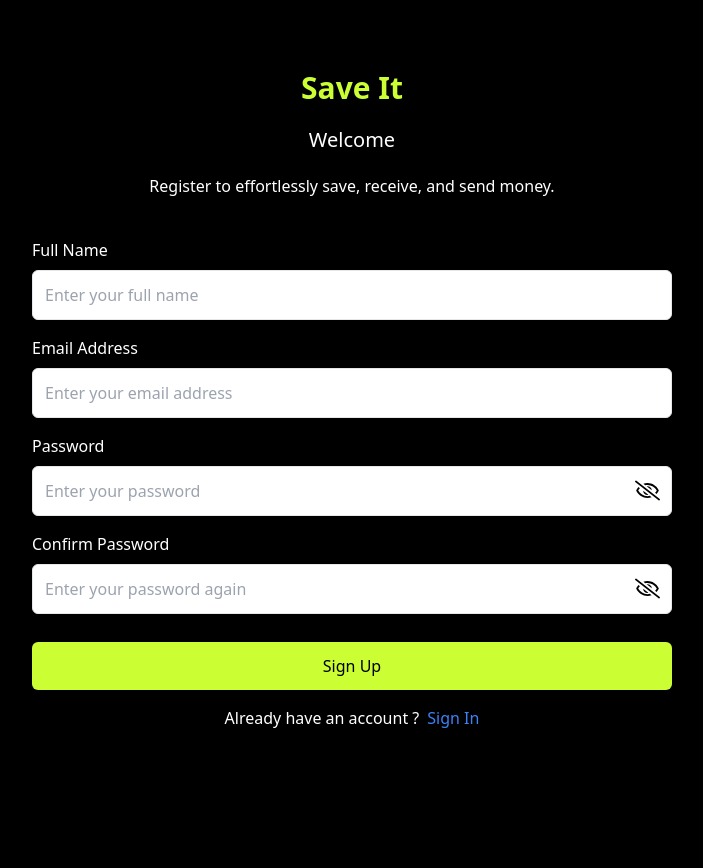
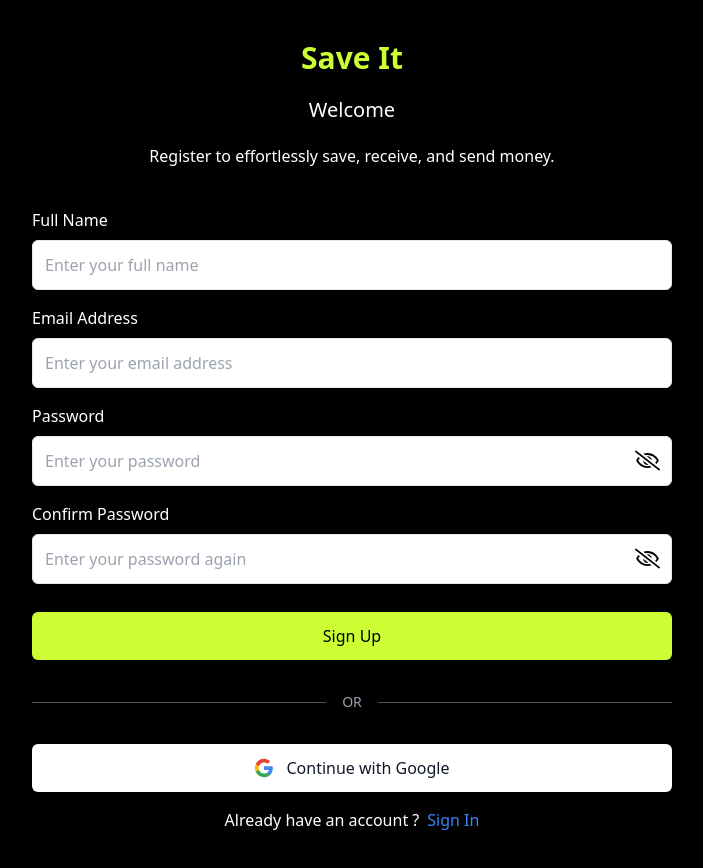
Before and after one commit to benedictfred/save-it, a React (Vite) app in the folder frontend/: page /sign-up in a window 1280 px wide. Shown: the top 868 px of the page, without its empty margins (288-991 px from the left). Before the commit the page ends 800 px from the top, so only its background shows below. Built offline with nearby package versions, Linux system fonts and the light colour scheme; no server answers.

Commit message:
feat: add the google sign in and sign up functionality on the login and signup pages

```diff
--- a/frontend/src/components/LoginForm.tsx
+++ b/frontend/src/components/LoginForm.tsx
@@ -1,16 +1,22 @@
-import { Link } from "react-router-dom";
+import { Link, useNavigate } from "react-router-dom";
 import { useForm } from "react-hook-form";
 import { FaRegEye, FaRegEyeSlash } from "../utils/icons";
 import { useState } from "react";
 import { useLogin } from "../hooks/useLogin";
 import Loader from "./Loader";
+import { signInWithGoogle } from "../firebase/firebase";
+import { googleAuth } from "../services/authService";
+import { toast } from "react-toastify";
 
 export type LoginFormData = {
   email: string;
   password: string;
 };
+
 export default function LoginForm() {
   const [showPassword, setShowPassword] = useState(false);
+  const [isGoogleLoading, setIsGoogleLoading] = useState(false);
+  const navigate = useNavigate();
   const {
     register,
     handleSubmit,
@@ -20,6 +26,22 @@
 
   const onSubmit = (data: LoginFormData) => {
     login(data);
+  };
+
+  const handleGoogleSignIn = async () => {
+    try {
+      setIsGoogleLoading(true);
+      const { idToken } = await signInWithGoogle();
+      await googleAuth(idToken);
+      toast.success("Signed in successfully!");
+      navigate("/home");
+    } catch (err) {
+      const message =
+        err instanceof Error ? err.message : "Google sign-in failed";
+      toast.error(message);
+    } finally {
+      setIsGoogleLoading(false);
+    }
   };
 
   return (
@@ -76,6 +98,40 @@
         >
           Sign In
         </button>
+
+        <div className="flex items-center gap-4 my-4">
+          <div className="flex-1 h-px bg-gray-600"></div>
+          <span className="text-gray-400 text-sm">OR</span>
+          <div className="flex-1 h-px bg-gray-600"></div>
+        </div>
+
+        <button
+          type="button"
+          onClick={handleGoogleSignIn}
+          disabled={isGoogleLoading || isPending}
+          className="flex items-center justify-center gap-3 bg-white text-gray-900 py-3 rounded-md w-full hover:bg-gray-100 transition-colors disabled:opacity-50"
+        >
+          <svg className="w-5 h-5" viewBox="0 0 24 24">
+            <path
+              fill="#4285F4"
+              d="M22.56 12.25c0-.78-.07-1.53-.2-2.25H12v4.26h5.92c-.26 1.37-1.04 2.53-2.21 3.31v2.77h3.57c2.08-1.92 3.28-4.74 3.28-8.09z"
+            />
+            <path
+              fill="#34A853"
+              d="M12 23c2.97 0 5.46-.98 7.28-2.66l-3.57-2.77c-.98.66-2.23 1.06-3.71 1.06-2.86 0-5.29-1.93-6.16-4.53H2.18v2.84C3.99 20.53 7.7 23 12 23z"
+            />
+            <path
+              fill="#FBBC05"
+              d="M5.84 14.09c-.22-.66-.35-1.36-.35-2.09s.13-1.43.35-2.09V7.07H2.18C1.43 8.55 1 10.22 1 12s.43 3.45 1.18 4.93l2.85-2.22.81-.62z"
+            />
+            <path
+              fill="#EA4335"
+              d="M12 5.38c1.62 0 3.06.56 4.21 1.64l3.15-3.15C17.45 2.09 14.97 1 12 1 7.7 1 3.99 3.47 2.18 7.07l3.66 2.84c.87-2.6 3.3-4.53 6.16-4.53z"
+            />
+          </svg>
+          {isGoogleLoading ? "Signing in..." : "Continue with Google"}
+        </button>
+
         <div className="flex justify-center items-center space-x-2">
           <span>{"Don't"} have an account ?</span>
           <Link to="/sign-up" className="text-blue-500">
--- a/frontend/src/components/SignUpForm.tsx
+++ b/frontend/src/components/SignUpForm.tsx
@@ -1,10 +1,13 @@
-import { Link } from "react-router-dom";
+import { Link, useNavigate } from "react-router-dom";
 import { useForm } from "react-hook-form";
 import { useState } from "react";
 import { FaRegEye, FaRegEyeSlash } from "../utils/icons";
 import { useRegister } from "../hooks/useRegister";
 import Loader from "./Loader";
 import { formatNameToCapitalize } from "../utils/helpers";
+import { signInWithGoogle } from "../firebase/firebase";
+import { googleAuth } from "../services/authService";
+import { toast } from "react-toastify";
 
 export type SignUpFormData = {
   name: string;
@@ -17,6 +20,8 @@
 export default function SignUpForm() {
   const [showPassword, setShowPassword] = useState(false);
   const [showConfirmPassword, setShowConfirmPassword] = useState(false);
+  const [isGoogleLoading, setIsGoogleLoading] = useState(false);
+  const navigate = useNavigate();
   const {
     register,
     handleSubmit,
@@ -29,6 +34,23 @@
   const onSubmit = async (data: SignUpFormData) => {
     registerUser({ ...data, name: formatNameToCapitalize(data.name) });
   };
+
+  const handleGoogleSignUp = async () => {
+    try {
+      setIsGoogleLoading(true);
+      const { idToken } = await signInWithGoogle();
+      await googleAuth(idToken);
+      toast.success("Account created successfully!");
+      navigate("/home");
+    } catch (err) {
+      const message =
+        err instanceof Error ? err.message : "Google sign-up failed";
+      toast.error(message);
+    } finally {
+      setIsGoogleLoading(false);
+    }
+  };
+
   return (
     <form
       className="flex flex-col gap-y-4 lg:w-[50%] 2xl:w-[35%] w-[90%] md:w-[70%]"
@@ -159,6 +181,40 @@
       >
         Sign Up
       </button>
+
+      <div className="flex items-center gap-4 my-4">
+        <div className="flex-1 h-px bg-gray-600"></div>
+        <span className="text-gray-400 text-sm">OR</span>
+        <div className="flex-1 h-px bg-gray-600"></div>
+      </div>
+
+      <button
+        type="button"
+        onClick={handleGoogleSignUp}
+        disabled={isGoogleLoading || isPending}
+        className="flex items-center justify-center gap-3 bg-white text-gray-900 py-3 rounded-md w-full hover:bg-gray-100 transition-colors disabled:opacity-50"
+      >
+        <svg className="w-5 h-5" viewBox="0 0 24 24">
+          <path
+            fill="#4285F4"
+            d="M22.56 12.25c0-.78-.07-1.53-.2-2.25H12v4.26h5.92c-.26 1.37-1.04 2.53-2.21 3.31v2.77h3.57c2.08-1.92 3.28-4.74 3.28-8.09z"
+          />
+          <path
+            fill="#34A853"
+            d="M12 23c2.97 0 5.46-.98 7.28-2.66l-3.57-2.77c-.98.66-2.23 1.06-3.71 1.06-2.86 0-5.29-1.93-6.16-4.53H2.18v2.84C3.99 20.53 7.7 23 12 23z"
+          />
+          <path
+            fill="#FBBC05"
+            d="M5.84 14.09c-.22-.66-.35-1.36-.35-2.09s.13-1.43.35-2.09V7.07H2.18C1.43 8.55 1 10.22 1 12s.43 3.45 1.18 4.93l2.85-2.22.81-.62z"
+          />
+          <path
+            fill="#EA4335"
+            d="M12 5.38c1.62 0 3.06.56 4.21 1.64l3.15-3.15C17.45 2.09 14.97 1 12 1 7.7 1 3.99 3.47 2.18 7.07l3.66 2.84c.87-2.6 3.3-4.53 6.16-4.53z"
+          />
+        </svg>
+        {isGoogleLoading ? "Signing up..." : "Continue with Google"}
+      </button>
+
       <div className="flex justify-center items-center space-x-2">
         <span>Already have an account ?</span>
         <Link to="/sign-in" className="text-blue-500">
```
